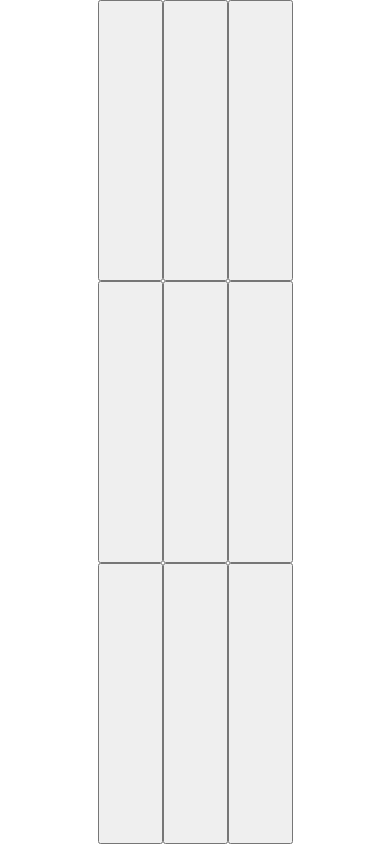
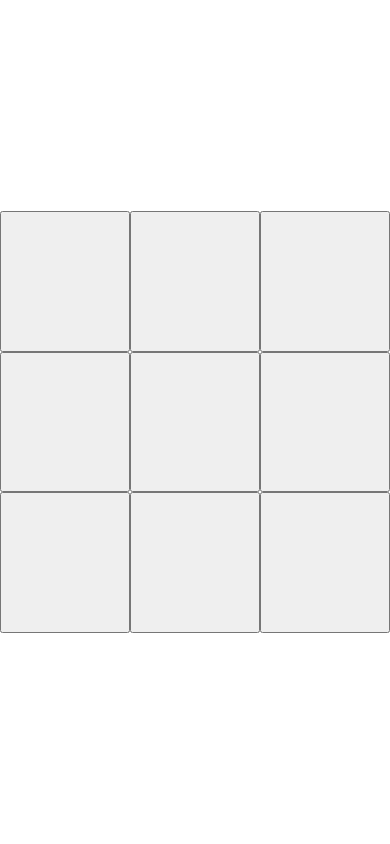
Before and after one commit to PiotrLach/TicTacToe, a React (Create React App) app: page / in a window 390 px wide. Built offline with nearby package versions, Linux system fonts and the light colour scheme.

Commit message:
Added media queries

```diff
--- a/src/Board.tsx
+++ b/src/Board.tsx
@@ -7,7 +7,7 @@ import BoardState from './BoardState';
 
 class Board extends React.Component<{}, BoardState> {
 
-  constructor(props : {}) {
+  constructor(props: {}) {
     super(props);
     this.state = {
       squares: Array(9).fill(null),
@@ -30,20 +30,28 @@ class Board extends React.Component<{}, BoardState> {
   }
 
   private getTriple(a: number, b: number, c: number): Triple {
-    return { first: this.getCouple(a), second: this.getCouple(b), third: this.getCouple(c) };
+    return {
+      first: this.getCouple(a),
+      second: this.getCouple(b),
+      third: this.getCouple(c)
+    };
   }
 
-  private getCouple(i: number): Couple {
-    return { value: this.state.squares[i], handler: () => this.handleClick(i) };
+  private getCouple(index: number): Couple {
+    return {
+      value: this.state.squares[index],
+      handler: () => this.handleClick(index)
+    };
   }
 
-  private handleClick(i: number): void {
+  private handleClick(index: number): void {
     const squares = this.state.squares.slice();
-    squares[i] = this.state.xIsNext ? 'X' : 'O';
-    this.setState({
+    squares[index] = this.state.xIsNext ? 'X' : 'O';
+    const newState = {
       squares: squares,
       xIsNext: !this.state.xIsNext
-    });
+    };
+    this.setState(newState);
   }
 }
 
--- a/src/index.css
+++ b/src/index.css
@@ -11,7 +11,6 @@ body {
 .board {
   display: grid;
   grid-template-rows: repeat(3, 1fr);
-  height: 100vh;
 }
 
 .square {
@@ -23,8 +22,18 @@ body {
   text-align: center;
 }
 
+@media (orientation: landscape) {
+  .game {
+    display: grid;
+    grid-template-columns: 1fr 2fr 1fr;
+    height: 100vh;
+  }
+}
 
-.game {
-  display: grid;
-  grid-template-columns: 1fr 2fr 1fr;
+@media (orientation: portrait) {
+  .game {
+    display: grid;
+    grid-template-rows: 1fr 2fr 1fr;
+    height: 100vh;
+  }
 }
```
